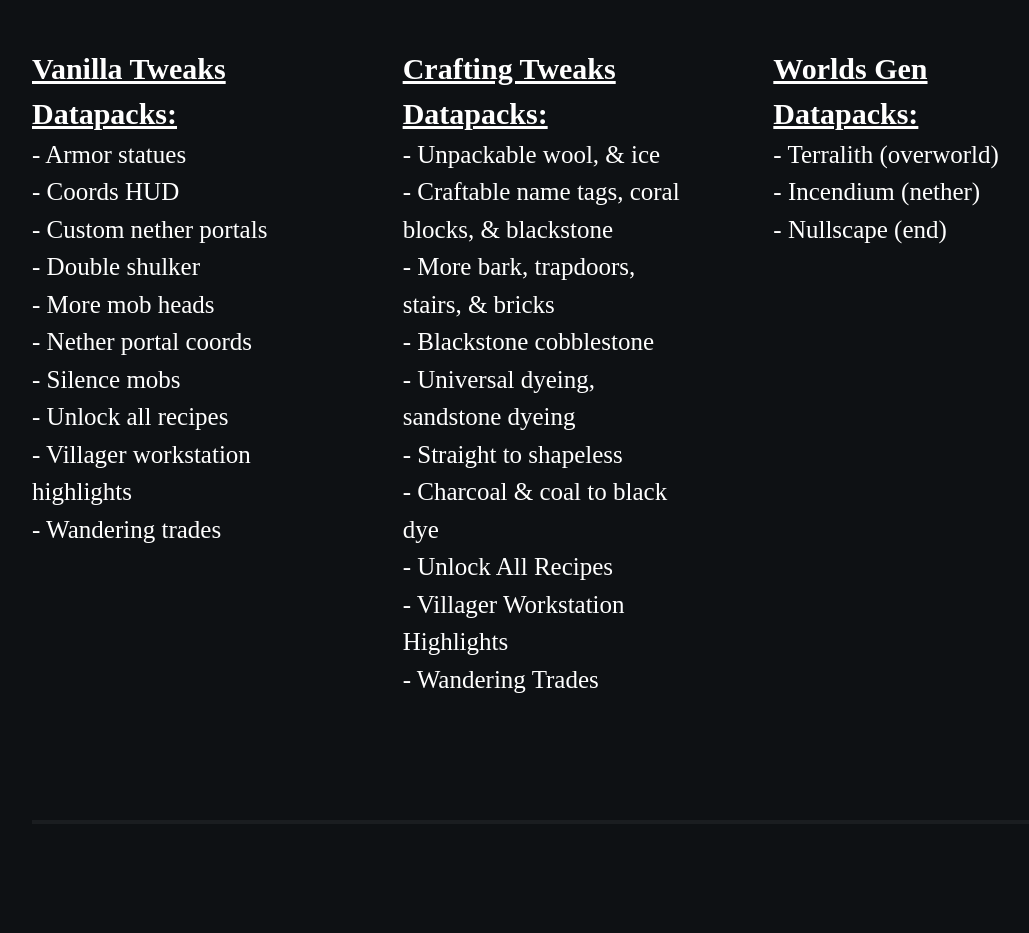
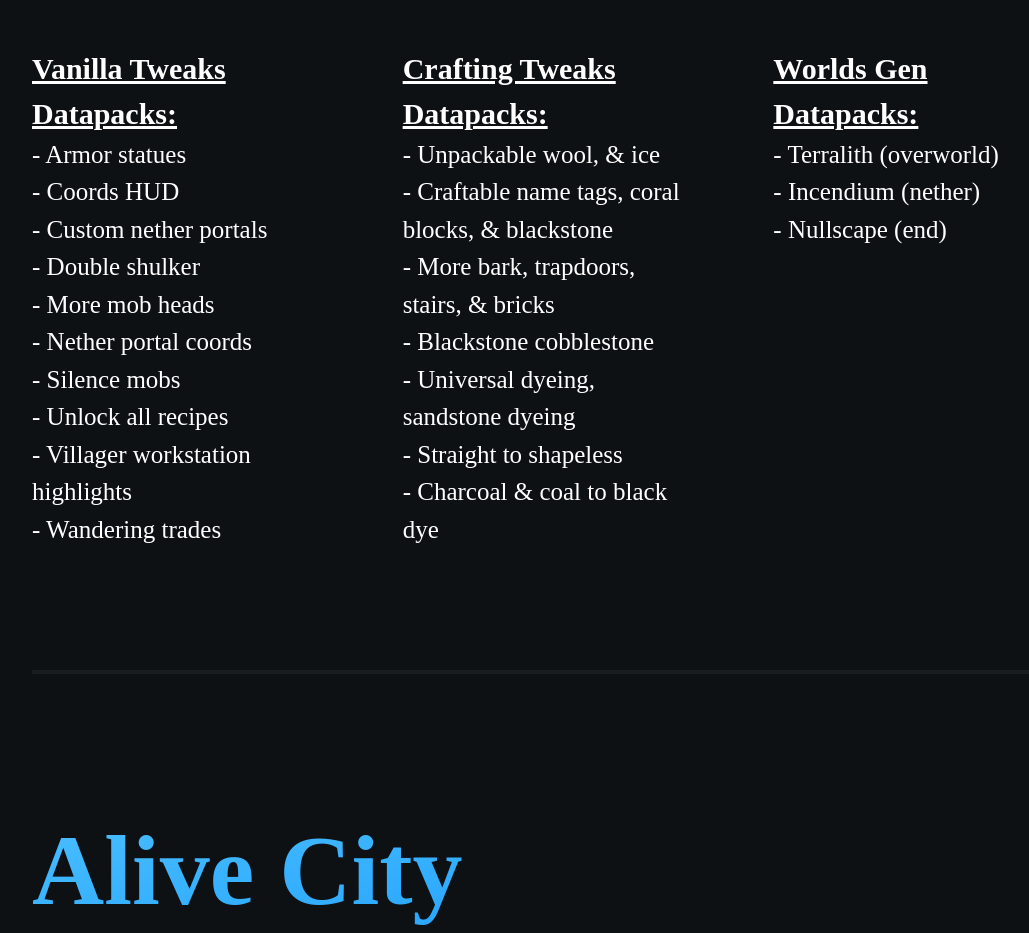
Before and after one commit to dukcc/aliveWeb, a Next.js app: page / in a window 1280 px wide. Shown: the part 1760-2693 px from the top of the page, without its empty margins (90-1119 px from the left). Built offline with nearby package versions, Linux system fonts and the light colour scheme.

Commit message:
changed crafting tweaks

```diff
--- a/app/page.tsx
+++ b/app/page.tsx
@@ -97,9 +97,6 @@ export default function Page() {
                             - Universal dyeing, sandstone dyeing <br />
                             - Straight to shapeless <br />
                             - Charcoal & coal to black dye <br />
-                            - Unlock All Recipes <br />
-                            - Villager Workstation Highlights <br />- Wandering
-                            Trades
                         </p>
                     </div>
                     <div className="">
@@ -112,7 +109,8 @@ export default function Page() {
                         </a>
                         <p className="text-[25px] font-light">
                             - Terralith (overworld) <br />
-                            - Incendium (nether) <br />- Nullscape (end)
+                            - Incendium (nether) <br />
+                            - Nullscape (end)
                         </p>
                     </div>
                 </div>
```
